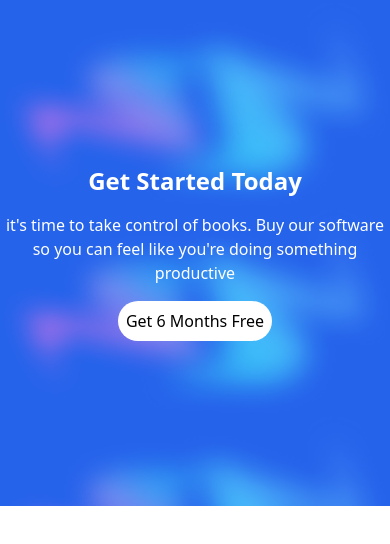
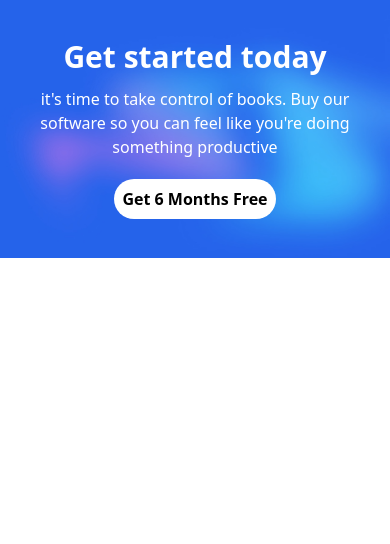
Before and after one commit to jay529007/taxpal-clone, a website: page test4.html in a window 390 px wide. Drawn offline with Linux system fonts and the light colour scheme.

Commit message:
page-4
recreated page-4
because it wasn't responsive

```diff
--- a/test4.html
+++ b/test4.html
@@ -8,16 +8,26 @@
   </head>
   <body>
     <div
-      class="h-[60dvh] md:h-[40dvh] gap-4 md:px-50 lg:px-70 xl:px-120 2xl:px-140 flex flex-col items-center justify-center text-center text-white bg-contain bg-[url(/Assets/background/bg2.jpg)]"
+      class="h-auto flex p-[4%] sm:p-0 py-[10%] sm:py-[6%] text-white flex-col items-center bg-cover bg-[url(/Assets/background/bg2.jpg)]"
     >
-      <p class="text-2xl font-semibold">Get Started Today</p>
+      <div class="sm:w-[60dvw] lg:w-[40dvw] 2xl:w-[25%] gap-5 flex flex-col items-center text-center">
+        <div class=" space-y-3">
+          <p class="text-3xl font-semibold">Get started today</p>
           <p>
             it's time to take control of books. Buy our software so you can feel
             like you're doing something productive
           </p>
-      <button class="bg-white text-black p-2 rounded-4xl" type="button">
+        </div>
+
+        <div>
+          <button
+            class="bg-white hover:bg-gray-100 hover:text-slate-800 font-semibold text-black p-2 rounded-4xl"
+            type="button"
+          >
             Get 6 Months Free
           </button>
         </div>
+      </div>
+    </div>
   </body>
 </html>
```
Also changed, not shown: main.html (+7 -4 lines), src/output.css. Lines whose indentation alone changed are shown as unchanged.
